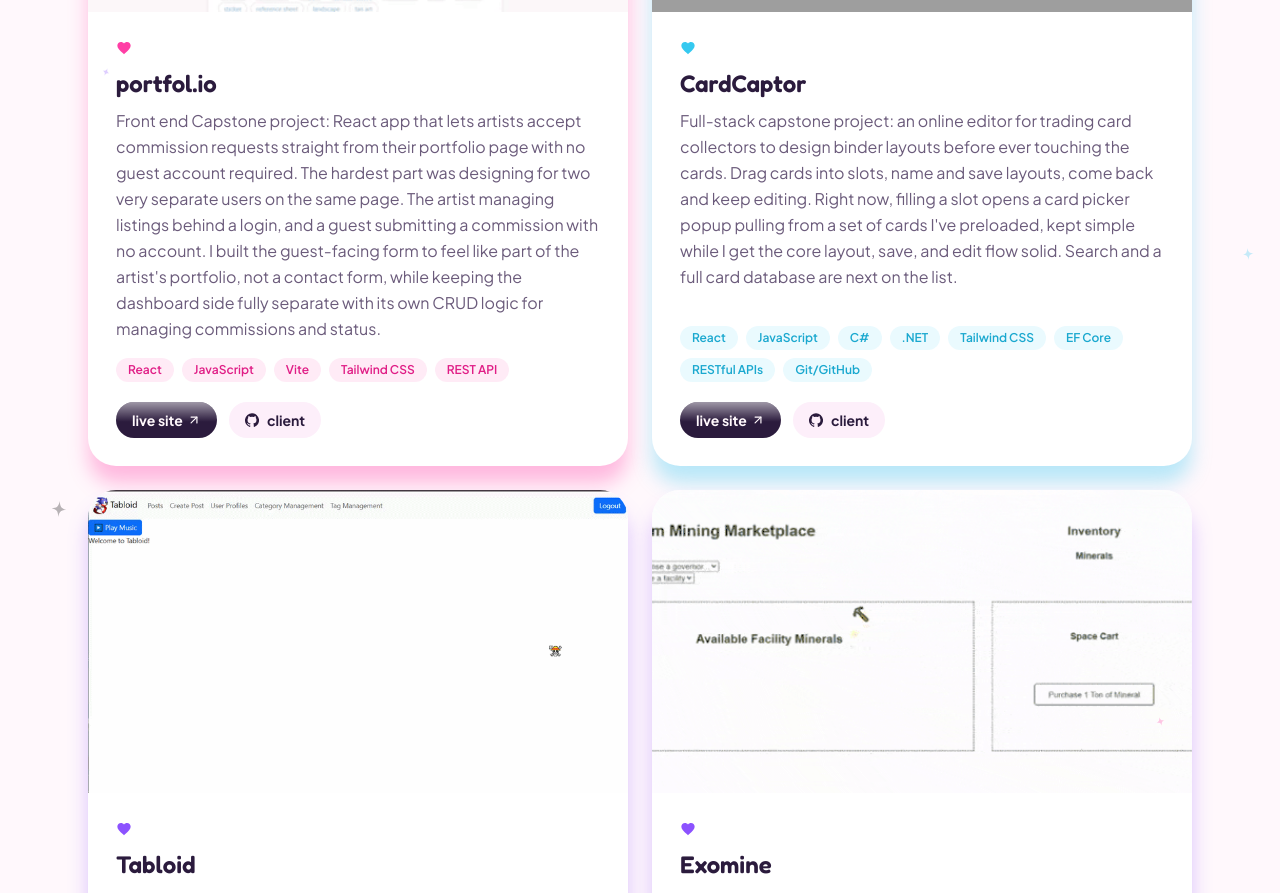
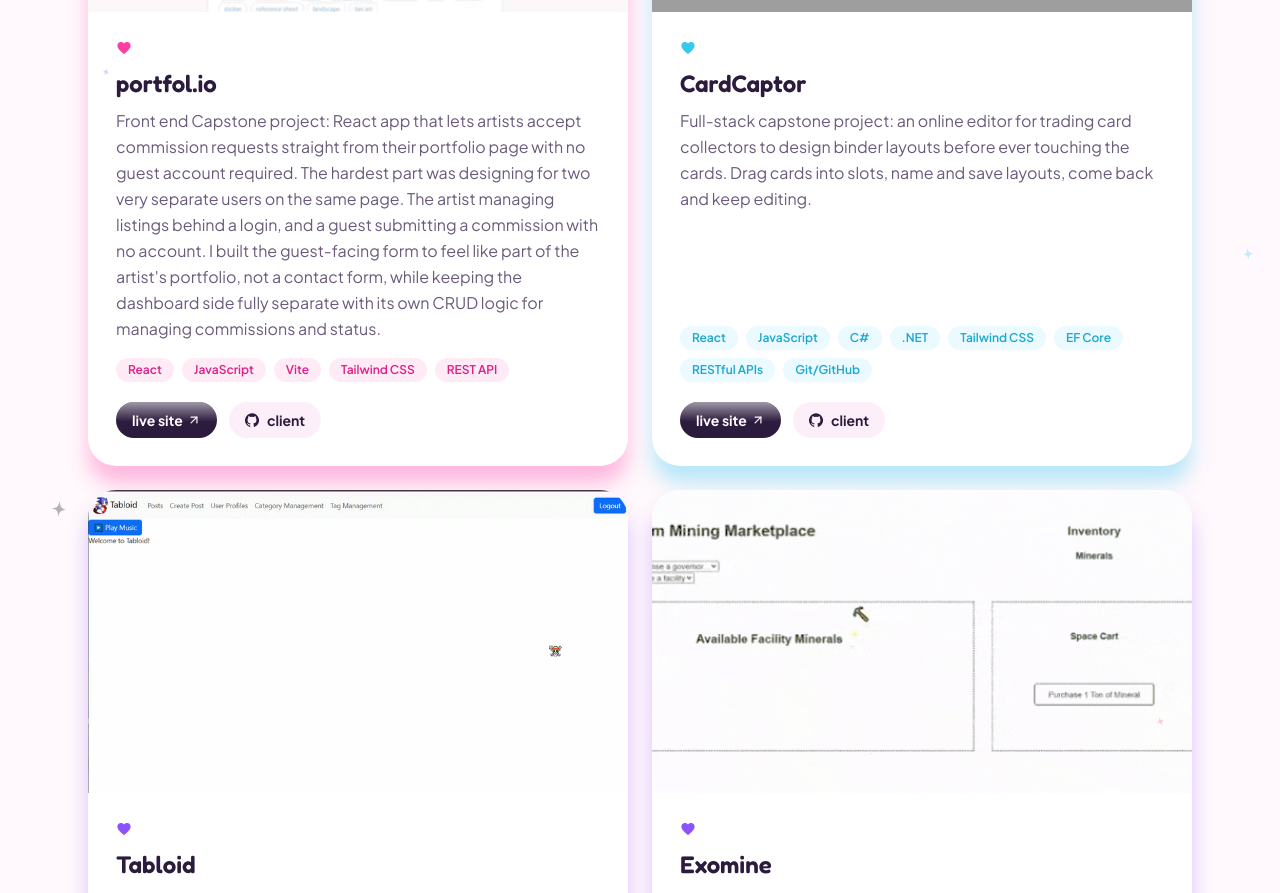
Before and after one commit to judeottilie-tech/experience, a React (Vite) app: page / in a window 1280 px wide. Shown: the part 1661-2554 px from the top of the page. Built offline with nearby package versions, Linux system fonts and the light colour scheme; grey boxes are pictures that could not be loaded.

Commit message:
Trim CardCaptor description to the first paragraph

```diff
--- a/src/data/content.js
+++ b/src/data/content.js
@@ -98,8 +98,7 @@ export const projects = [
   {
     name: 'CardCaptor',
     description:
-      [ "Full-stack capstone project: an online editor for trading card collectors to design binder layouts before ever touching the cards. Drag cards into slots, name and save layouts, come back and keep editing.",
-      " Right now, filling a slot opens a card picker popup pulling from a set of cards I've preloaded, kept simple while I get the core layout, save, and edit flow solid. Search and a full card database are next on the list." ],
+      [ "Full-stack capstone project: an online editor for trading card collectors to design binder layouts before ever touching the cards. Drag cards into slots, name and save layouts, come back and keep editing." ],
     tags: ['React', 'JavaScript', 'C#', '.NET', 'Tailwind CSS', 'EF Core', 'RESTful APIs', 'Git/GitHub'],
     github: 'https://github.com/judeottilie-tech/CardCaptor',
     live: 'https://cardcaptor.vercel.app/',
```
